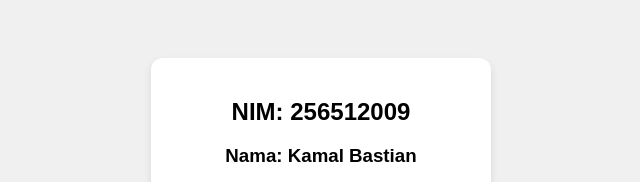
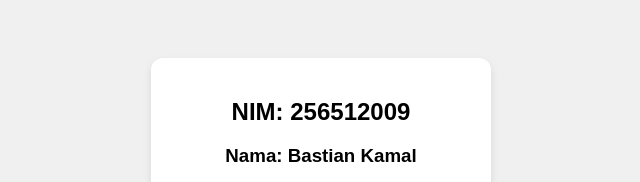
Before and after one commit to bastiankamal/bastiankamal-uts, a plain HTML site: page index.html in a window 1280 px wide. Shown: the top 182 px of the page, 319-959 px from the left. Drawn offline with Linux system fonts and the light colour scheme.

Commit message:
index.html

```diff
--- a/index.html
+++ b/index.html
@@ -31,7 +31,7 @@
 <body>
   <div class="card">
     <h2>NIM: 256512009</h2>
-    <h3>Nama: Kamal Bastian</h3>
+    <h3>Nama: Bastian Kamal</h3>
     <img src="fotoidentitas.jpeg" alt="">
   </div>
 </body>
```
